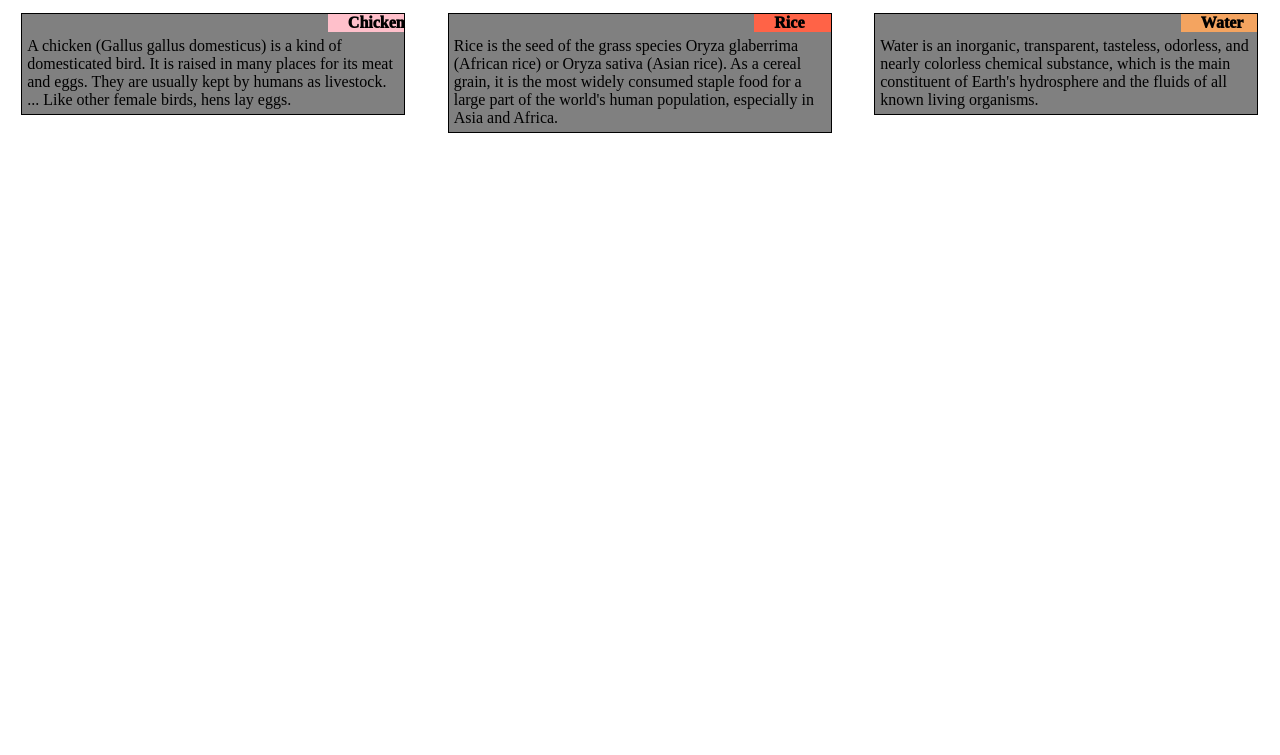
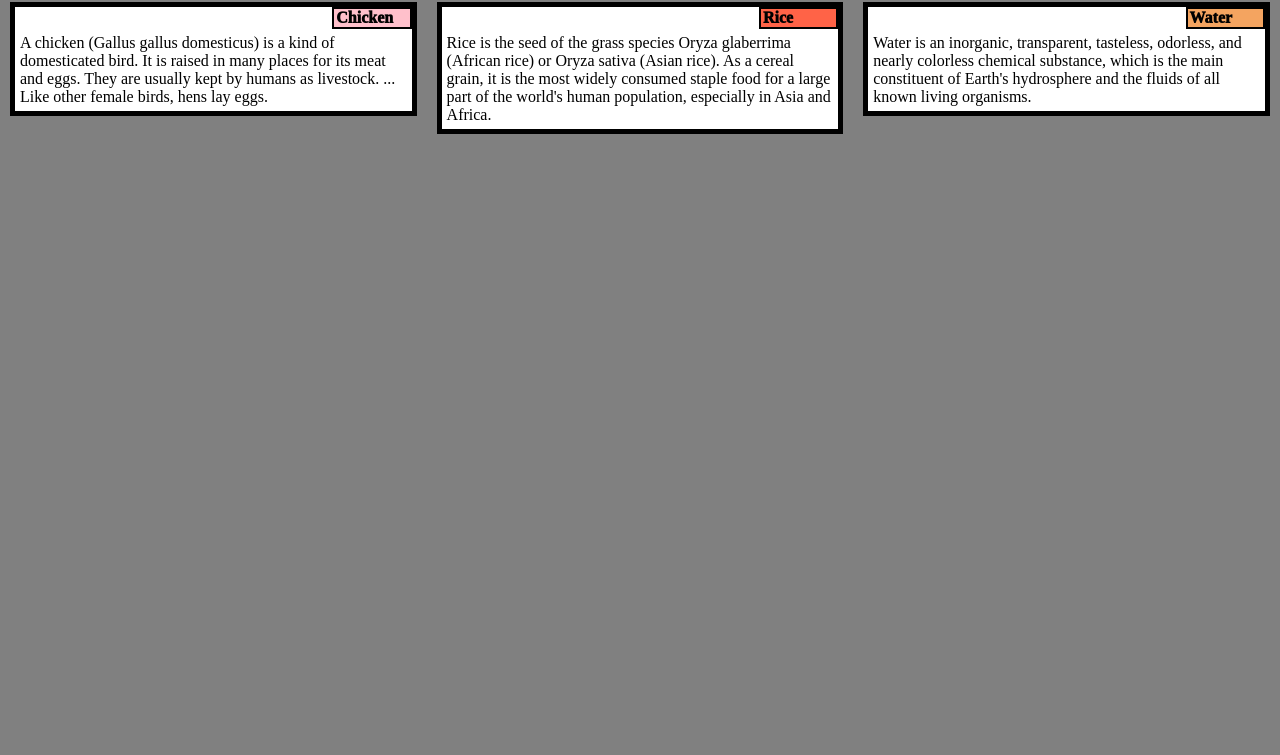
Before and after one commit to jithender04/practice, a plain HTML site: page container/index.html in a window 1280 px wide. Shown: the part 45-800 px from the top of the page. Drawn offline with Linux system fonts and the light colour scheme.

Commit message:
maybe final commit

```diff
--- a/container/index.html
+++ b/container/index.html
@@ -8,6 +8,9 @@
              margin:0px;
             padding:0px;
         }
+        body{
+            background-color:grey;
+        }
         h1{
             font-style: oblique;
             text-align: center;
@@ -15,35 +18,38 @@
         @media(min-width:992px){
          .dv{
             float:left;
-            width: 30% ;
+            width: 33.33% ;
          }
         }
         @media(min-width: 768px) and (max-width:991px){
          .tv{
             float:left;
-            width: 46.5% ;
+            width: 50% ;
+         }
+         .tv-1{
+             clear: both;
+             width:100%;
          }
         }
         @media(max-width: 767px){
          .pv{
             float:left;
-            width: 97% ;
+            width: 100% ;
          }
         }
-        .dv,.pv,.tv{
-            border: 1px solid black;
-            background-color: grey;
-            /* margin-bottom: 15px; */
-            margin:1.66%;
+        .row{
+            background-color:white;
         }
+
         .item1,.item2,.item3{
             position: relative;
             width: 20%;
-            padding-left: 20px;
+            padding-left:2px;
             margin-bottom: 0px;
             left:80%;
             font-weight:1000;
             text-transform:capitalize;
+            border: 2px solid black ;
         }
         .item1{
             background-color: pink;
@@ -58,23 +64,32 @@
             margin:0px;
             padding: 5px;
         }
-
+        .row{
+            border: 5px solid black;
+            margin:10px;
+        }
 
         </style>
     </head>
     <body>
         <h1>Our Menu</h1>
         <section class="dv tv mv">
+            <div class="row">
             <div class="item1">chicken</div>
             <p>A chicken (Gallus gallus domesticus) is a kind of domesticated bird. It is raised in many places for its meat and eggs. They are usually kept by humans as livestock. ... Like other female birds, hens lay eggs.</p>
+             </div>
         </section>
         <section class="dv tv mv">
+            <div class="row">
             <div class="item2">rice</div>
             <p>Rice is the seed of the grass species Oryza glaberrima (African rice) or Oryza sativa (Asian rice). As a cereal grain, it is the most widely consumed staple food for a large part of the world's human population, especially in Asia and Africa.</p>
+        </div>
         </section>
-        <section class="dv tv mv">
+        <section class="dv tv-1 mv">
+            <div class="row">
             <div class="item3">water</div>
             <p>Water is an inorganic, transparent, tasteless, odorless, and nearly colorless chemical substance, which is the main constituent of Earth's hydrosphere and the fluids of all known living organisms.</p>
+        </div>
         </section>
 
     </body>
```
